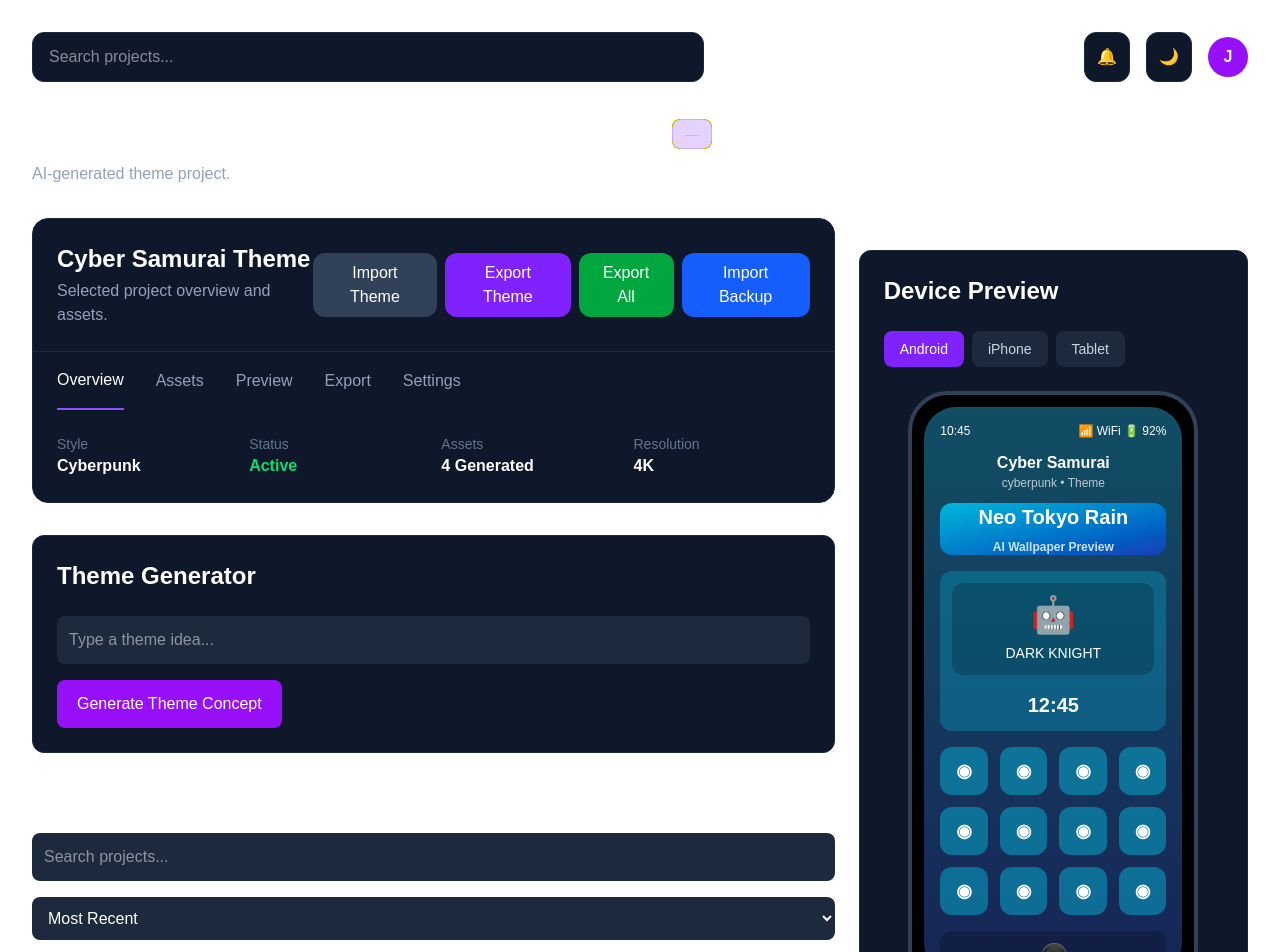
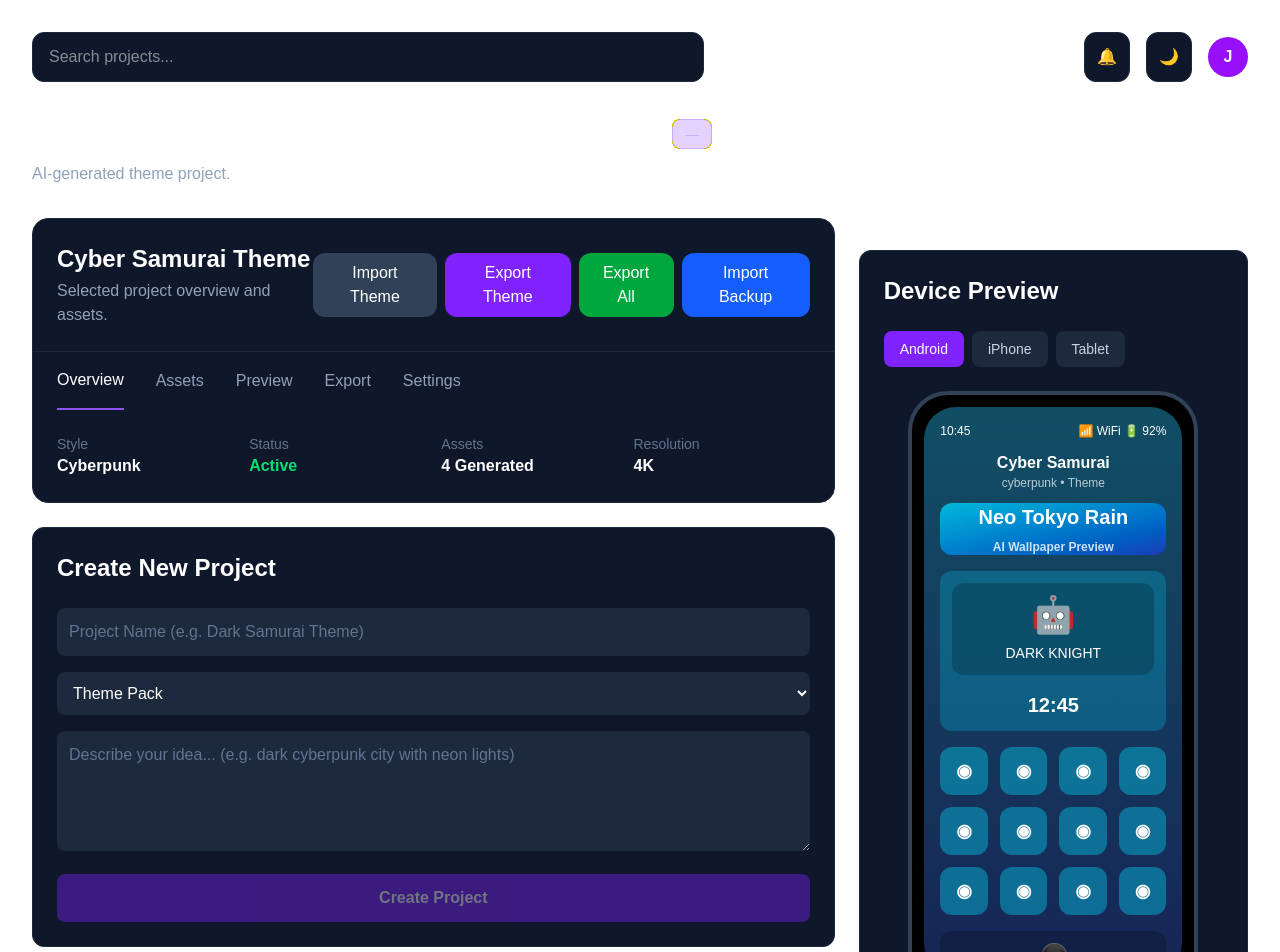
Before and after one commit to themeforge-studio/themeforge-ai-studio, a Next.js app in the folder themeforge-app/: page /projects in a window 1280 px wide. Shown: the top 952 px of the page. Built offline with nearby package versions, Linux system fonts and the light colour scheme.

Commit message:
ProjectForm funcional + AssetStudio corregido

```diff
--- a/themeforge-app/app/projects/page.tsx
+++ b/themeforge-app/app/projects/page.tsx
@@ -146,6 +146,12 @@ const [activeTab, setActiveTab] =
 
 {activeTab === "overview" && (
   <>
+    <ProjectForm
+      projects={projects ?? []}
+      setProjects={setProjects}
+      setSelectedProject={setSelectedProject}
+    />
+
     <ThemeGenerator
       onGenerate={setGeneratedTheme}
     />
@@ -160,16 +166,11 @@ const [activeTab, setActiveTab] =
   </>
 )}
 
-console.log("PAGE PROJECTS:", projects);
-
 {activeTab === "assets" && (
   <AssetStudio
-  generatedTheme={generatedTheme}
-  selectedProject={selectedProject}
-  setSelectedProject={setSelectedProject}
-  projects={projects}
-  setProjects={setProjects}
-/>
+    generatedTheme={generatedTheme}
+    selectedProject={selectedProject}
+  />
 )}
 
 {activeTab === "preview" && (
--- a/themeforge-app/components/dashboard/ProjectForm.tsx
+++ b/themeforge-app/components/dashboard/ProjectForm.tsx
@@ -1,4 +1,64 @@
-export default function ProjectForm() {
+"use client";
+
+import { useState } from "react";
+import { themeSuggestions } from "./aiData";
+
+type ProjectFormProps = {
+  projects?: any[];
+  setProjects?: (projects: any[]) => void;
+  setSelectedProject?: (project: any) => void;
+};
+
+export default function ProjectForm({
+  projects = [],
+  setProjects,
+  setSelectedProject,
+}: ProjectFormProps) {
+  const [name, setName] = useState("");
+  const [type, setType] = useState("Theme");
+  const [description, setDescription] = useState("");
+  const [created, setCreated] = useState(false);
+
+  const detectStyle = (text: string) => {
+    const t = text.toLowerCase();
+    if (t.includes("fantasy") || t.includes("dragon") || t.includes("magic")) return "fantasy";
+    if (t.includes("anime") || t.includes("kawaii") || t.includes("otaku")) return "anime";
+    if (t.includes("gaming") || t.includes("gamer") || t.includes("esports")) return "gaming";
+    if (t.includes("amoled") || t.includes("dark") || t.includes("black")) return "amoled";
+    return "cyberpunk";
+  };
+
+  const handleCreate = () => {
+    if (!name.trim()) return;
+
+    const style = detectStyle(name + " " + description);
+    const data = themeSuggestions[style as keyof typeof themeSuggestions];
+
+    const newProject = {
+      id: Date.now(),
+      name,
+      type,
+      style,
+      status: "Draft",
+      description,
+      wallpaper: data.wallpapers[0],
+      iconPack: data.iconPacks[0],
+      character: data.characters[0],
+      widget: data.widgets[0],
+    };
+
+    const updated = [...(projects || []), newProject];
+    setProjects?.(updated);
+    setSelectedProject?.(newProject);
+    setCreated(true);
+
+    setTimeout(() => {
+      setName("");
+      setDescription("");
+      setCreated(false);
+    }, 2000);
+  };
+
   return (
     <div className="rounded-xl border border-slate-800 bg-slate-900 p-6">
       <h2 className="text-2xl font-bold mb-6">
@@ -8,29 +68,37 @@ export default function ProjectForm() {
       <div className="space-y-4">
         <input
           type="text"
-          placeholder="Project Name"
-          className="w-full rounded-lg bg-slate-800 p-3"
+          placeholder="Project Name (e.g. Dark Samurai Theme)"
+          value={name}
+          onChange={(e) => setName(e.target.value)}
+          className="w-full rounded-lg bg-slate-800 p-3 text-white placeholder-slate-500"
         />
 
         <select
-          className="w-full rounded-lg bg-slate-800 p-3"
+          value={type}
+          onChange={(e) => setType(e.target.value)}
+          className="w-full rounded-lg bg-slate-800 p-3 text-white"
         >
-          <option>Theme Pack</option>
-          <option>Wallpaper Pack</option>
-          <option>Icon Pack</option>
-          <option>Animated Character</option>
+          <option value="Theme">Theme Pack</option>
+          <option value="Wallpaper Pack">Wallpaper Pack</option>
+          <option value="Icon Pack">Icon Pack</option>
+          <option value="Character Pack">Character Pack</option>
         </select>
 
         <textarea
-          placeholder="Describe your idea..."
-          rows={5}
-          className="w-full rounded-lg bg-slate-800 p-3"
+          placeholder="Describe your idea... (e.g. dark cyberpunk city with neon lights)"
+          rows={4}
+          value={description}
+          onChange={(e) => setDescription(e.target.value)}
+          className="w-full rounded-lg bg-slate-800 p-3 text-white placeholder-slate-500"
         />
 
         <button
-          className="bg-blue-600 hover:bg-blue-700 px-5 py-3 rounded-lg"
+          onClick={handleCreate}
+          disabled={!name.trim()}
+          className="w-full bg-violet-600 hover:bg-violet-700 disabled:opacity-40 disabled:cursor-not-allowed px-5 py-3 rounded-lg font-semibold transition"
         >
-          Generate with AI
+          {created ? "✅ Project Created!" : "Create Project"}
         </button>
       </div>
     </div>
--- a/themeforge-app/components/dashboard/ThemeGenerator.tsx
+++ b/themeforge-app/components/dashboard/ThemeGenerator.tsx
@@ -81,14 +81,17 @@ export default function ThemeGenerator({
       "theme"
     );
 
+    const rand = (arr: string[]) =>
+      arr[Math.floor(Math.random() * arr.length)];
+
     const themeData = {
       style,
       name: themeName || "Cyber Samurai Theme",
 
-      wallpaper: data.wallpapers[0],
-      iconPack: data.iconPacks[0],
-      character: data.characters[0],
-      widget: data.widgets[0],
+      wallpaper: rand(data.wallpapers),
+      iconPack: rand(data.iconPacks),
+      character: rand(data.characters),
+      widget: rand(data.widgets),
 
       wallpaperPrompt: prompts.wallpaper,
       iconPrompt: prompts.iconPack,
```
